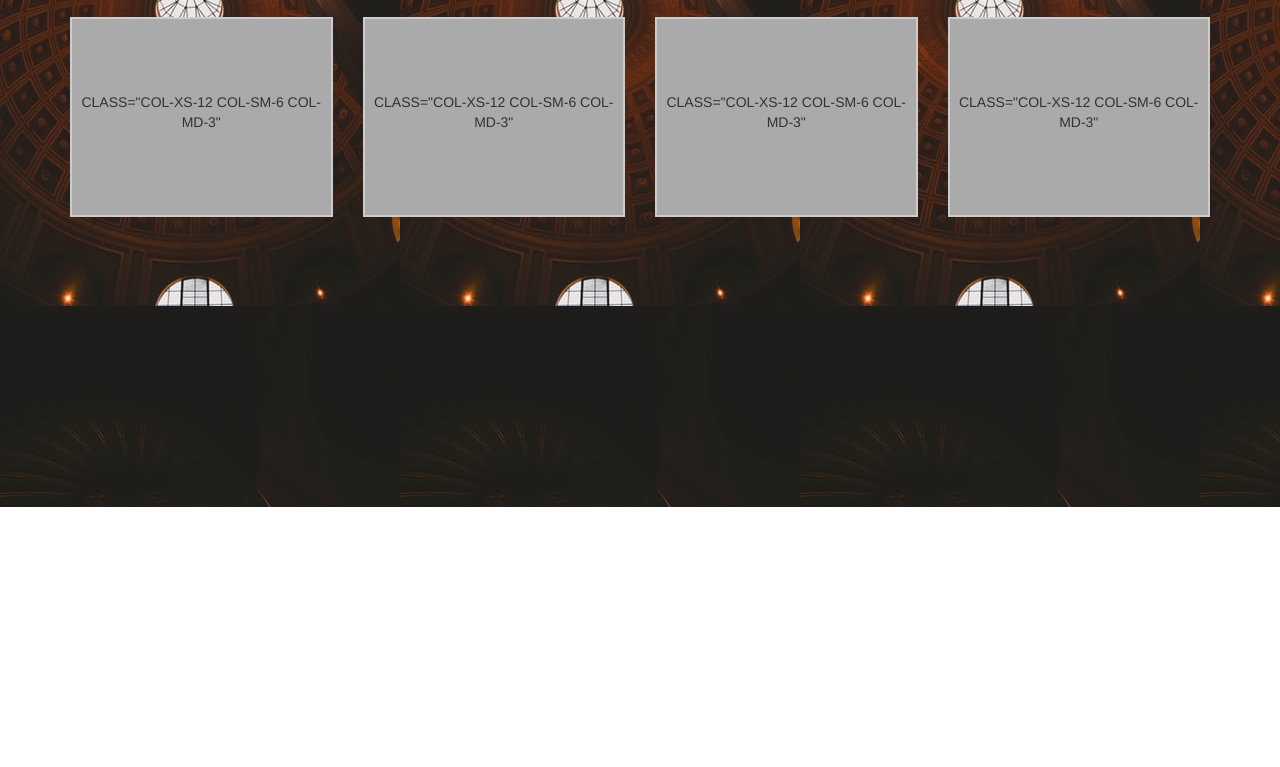
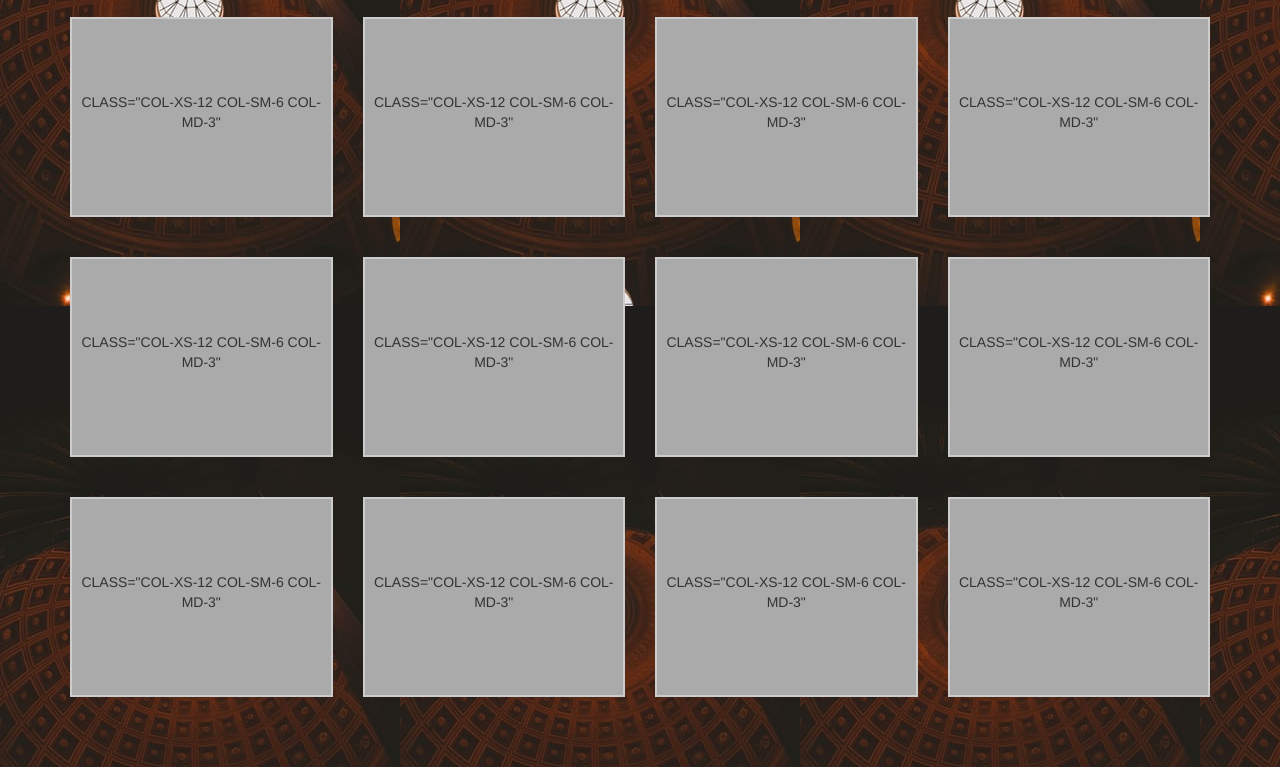
Before and after one commit to lmkwanaz/memory-game, a plain HTML site: page User/game.html in a window 1280 px wide. Shown: the part 293-1060 px from the top of the page. Before the commit the page ends 800 px from the top, so only its background shows below. Drawn offline with nearby package versions, Linux system fonts and the light colour scheme.

Commit message:
added boxes

```diff
--- a/User/game.html
+++ b/User/game.html
@@ -82,6 +82,66 @@
 
                       </div>
                     </div>
+                    <div class="container">
+                      <div class="row">
+
+                        <div class="col-xs-12 col-sm-6 col-md-3">
+                          <div class="box">
+                            <p>class="col-xs-12 col-sm-6 col-md-3"</p>
+                          </div>
+                        </div>
+
+                        <div class="col-xs-12 col-sm-6 col-md-3">
+                          <div class="box">
+                            <p>class="col-xs-12 col-sm-6 col-md-3"</p>
+                          </div>
+                        </div>
+
+                        <div class="col-xs-12 col-sm-6 col-md-3">
+                          <div class="box">
+                            <p>class="col-xs-12 col-sm-6 col-md-3"</p>
+                          </div>
+                        </div>
+
+                        <div class="col-xs-12 col-sm-6 col-md-3">
+                          <div class="box">
+                            <p>class="col-xs-12 col-sm-6 col-md-3"</p>
+                          </div>
+                        </div>
+
+                      </div>
+                    </div>
+                    <div class="container">
+                      <div class="row">
+
+                        <div class="col-xs-12 col-sm-6 col-md-3">
+                          <div class="box">
+                            <p>class="col-xs-12 col-sm-6 col-md-3"</p>
+                          </div>
+                        </div>
+
+                        <div class="col-xs-12 col-sm-6 col-md-3">
+                          <div class="box">
+                            <p>class="col-xs-12 col-sm-6 col-md-3"</p>
+                          </div>
+                        </div>
+
+                        <div class="col-xs-12 col-sm-6 col-md-3">
+                          <div class="box">
+                            <p>class="col-xs-12 col-sm-6 col-md-3"</p>
+                          </div>
+                        </div>
+
+                        <div class="col-xs-12 col-sm-6 col-md-3">
+                          <div class="box">
+                            <p>class="col-xs-12 col-sm-6 col-md-3"</p>
+                          </div>
+                        </div>
+
+                      </div>
+                    </div>
+
+
 
         <!-- <div class="container">
                 <div class="row">
```
